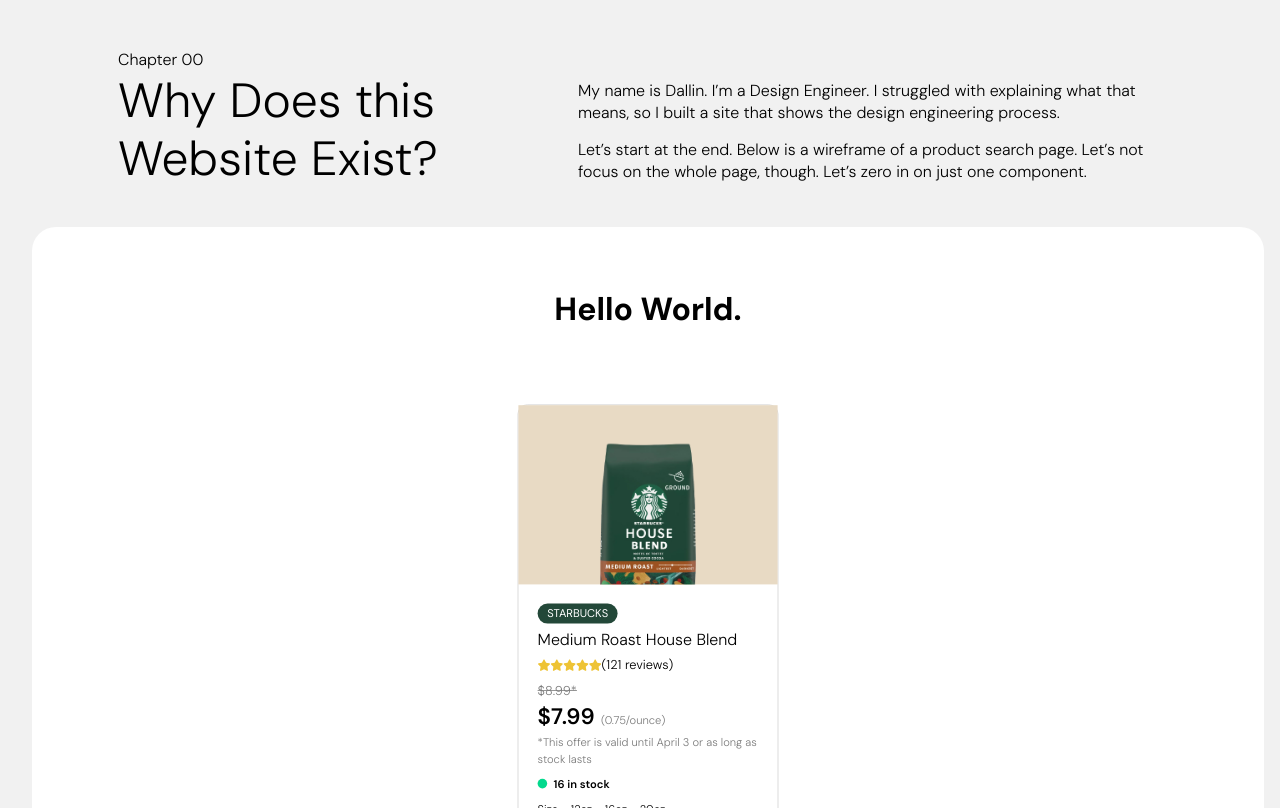
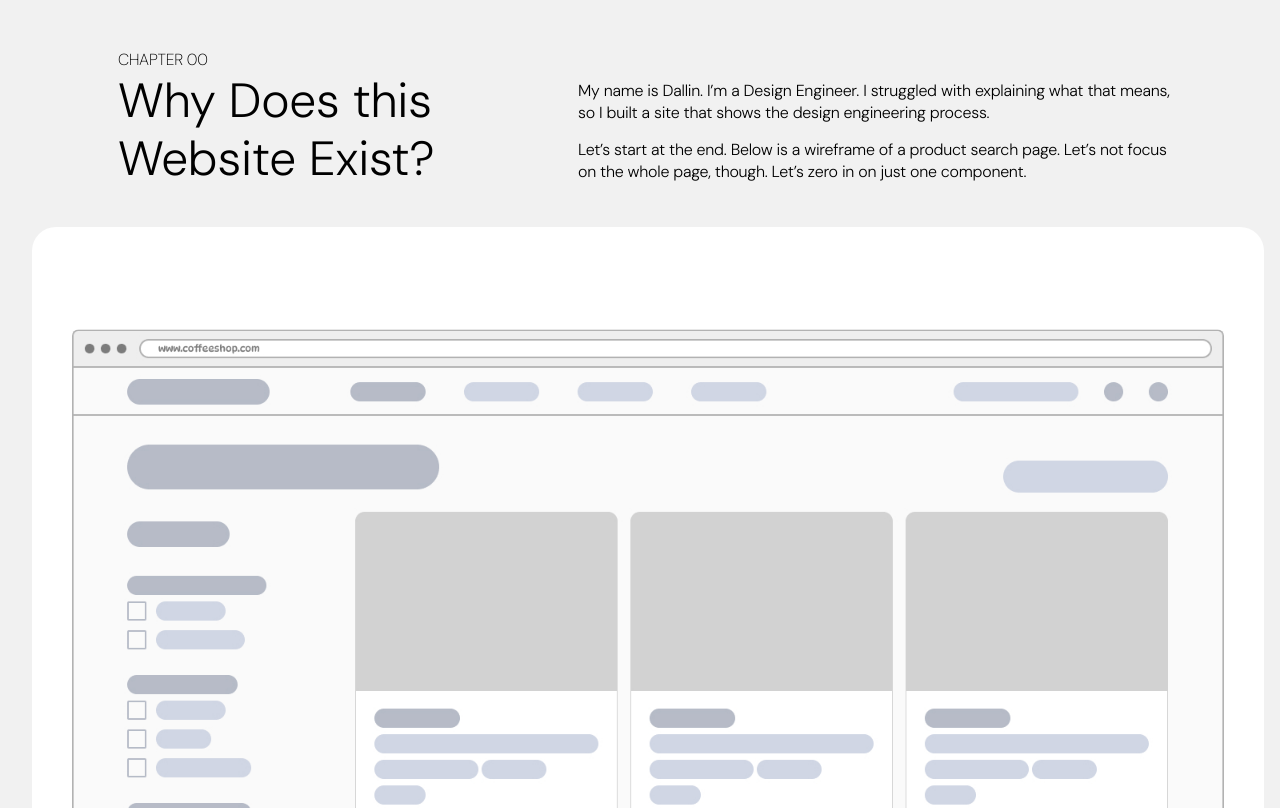
Before and after one commit to 00Wombat/component-journey, a React (Vite) app: page / in a window 1280 px wide. Built offline with nearby package versions, Linux system fonts and the light colour scheme; a web font is replaced by a local one.

Commit message:
website & product card

```diff
--- a/src/index.jsx
+++ b/src/index.jsx
@@ -19,11 +19,13 @@
             </div>
             <div
             className="card-holder"
-            style={{ backgroundColor: 'white', padding: '48px', display: 'flex', flexDirection: 'column', alignItems: 'center', borderRadius: '24px', maxWidth: '1440px', margin: '24px'}}
+            style={{ backgroundColor: 'white', padding: '0px', display: 'flex', flexDirection: 'column', alignItems: 'center', borderRadius: '24px', maxWidth: '1440px', margin: '24px'}}
             >
-                <h1>Hello World.</h1>
-                <ProductCard style={{scale: '.8'}}/>
+                {/* <h1>Hello World.</h1> */}
+                {/* <ProductCard style={{scale: '1'}}/> */}
+                <img src="coffee-website.jpg" style={{scale: '.8', borderRadius: '8px'}}/>
             </div>
         </div>
+
     </div>
 )
--- a/src/style.css
+++ b/src/style.css
@@ -13,17 +13,22 @@
     font-family: 'DM Sans', sans-serif;
     font-weight: 300;
     line-height: 150%;
-    /* letter-spacing: -.25px; */
+    letter-spacing: -.25px;
     color: black;
     --primary-color: #234839;
     --secondary-text: #7C7C7C;
-    overflow: hidden;
+    overflow-x: hidden;
+}
+
+#root {
+    overflow-y: hidden;
 }
 
 .main-container {
     width: 100%;
     display: flex;
-    justify-content: center;
+    flex-direction: column;
+    align-items: center;
     position: relative;
 }
 
@@ -37,6 +42,7 @@
     background-color: white;
     border: 1px solid #d2d2d2;
     border-radius: 12px;
+    overflow: hidden;
 }
 
 .product-card .image-section {
@@ -179,6 +185,11 @@
     max-width: 400px;
 }
 
+.commentary-section .left-side .eyebrow {
+    font-weight: 200;
+    text-transform: uppercase;
+}
+
 .commentary-section .left-side .title {
     font-size: 3rem;
     line-height: 120%;
```
Also changed, not shown: public/coffee-website.jpg (added).
